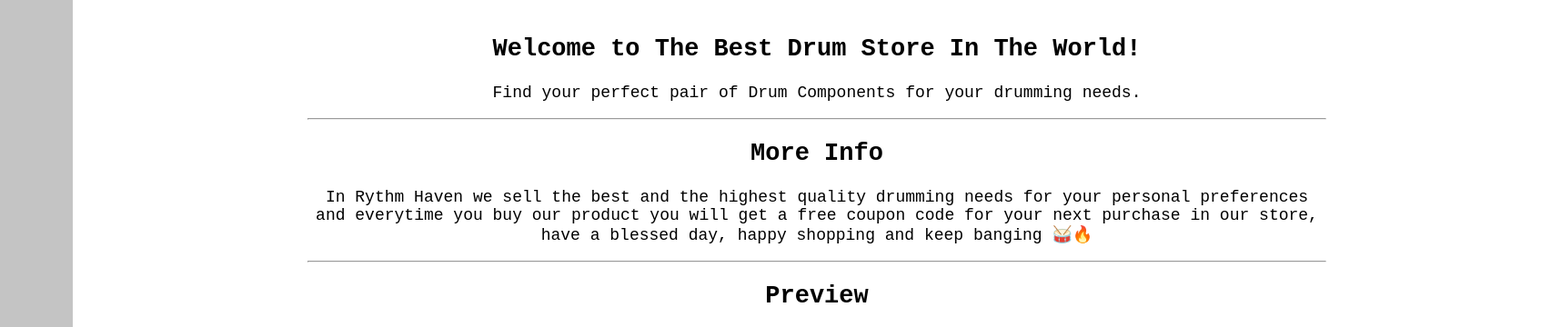
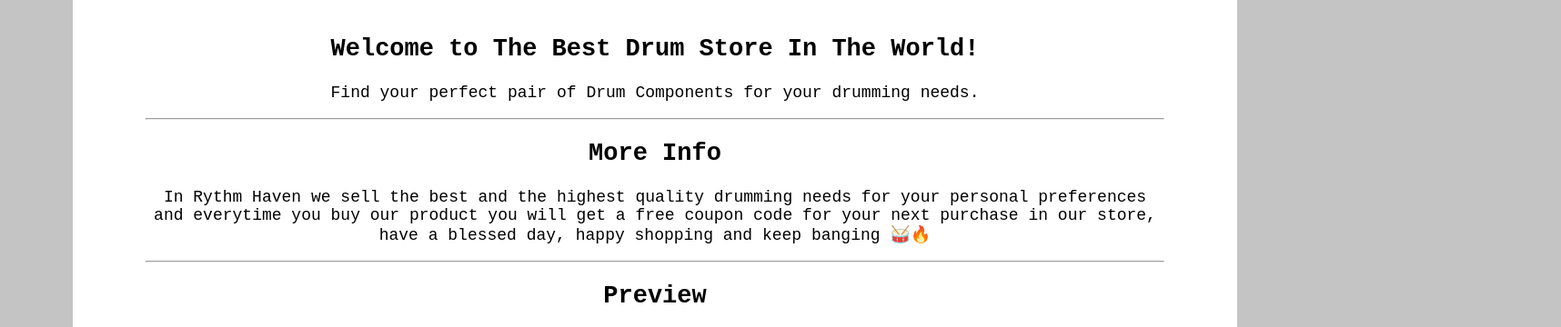
Before and after one commit to Vittoe/RythmHaven-Gacor, a plain HTML site: page index.html in a window 1280 px wide. Shown: the part 294-654 px from the top of the page at 91% size, 1716 px wide, since content can reach past the window. Drawn offline with Linux system fonts and the light colour scheme.

Commit message:
Update UprakHome.css

```diff
--- a/UprakHome.css
+++ b/UprakHome.css
@@ -24,7 +24,7 @@ body {
     width: 100%;
     max-width: 1200px;
     background: white; /* White content area */
-    padding: 20px 258px; /* Keep existing padding */
+    padding: 20px 80px; /* Keep existing padding */
 }
 
 header {
```
